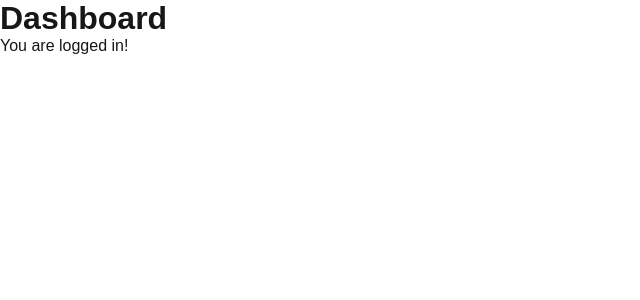
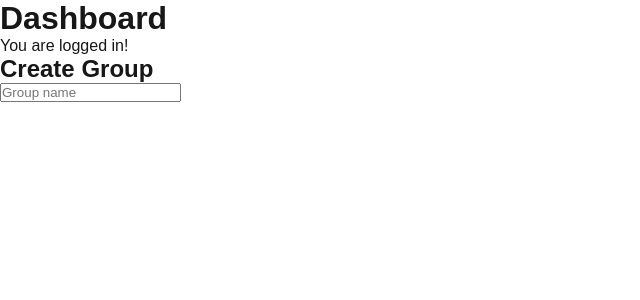
Before and after one commit to ParthP22/Planify, a Next.js app in the folder planify/: page /dashboard in a window 1280 px wide. Shown: the top 300 px of the page, without its empty margins (0-640 px from the left). Built offline with nearby package versions, Linux system fonts and the light colour scheme; no server answers; sample sign-in values are in the browser's storage.

Commit message:
feat: added input for typing in your group name that you want to create

```diff
--- a/planify/src/app/dashboard/page.tsx
+++ b/planify/src/app/dashboard/page.tsx
@@ -43,6 +43,16 @@ export default function Dashboard() {
         <div className="container mt-5">
             <h1>Dashboard</h1>
             <p>You are logged in!</p>
+
+            <h2>Create Group</h2>
+
+            <input
+                className="form-control my-2"
+                placeholder="Group name"
+                value={groupName}
+                onChange={(e) => setGroupName(e.target.value)}
+            />
+
         </div>
     );
 }
```
